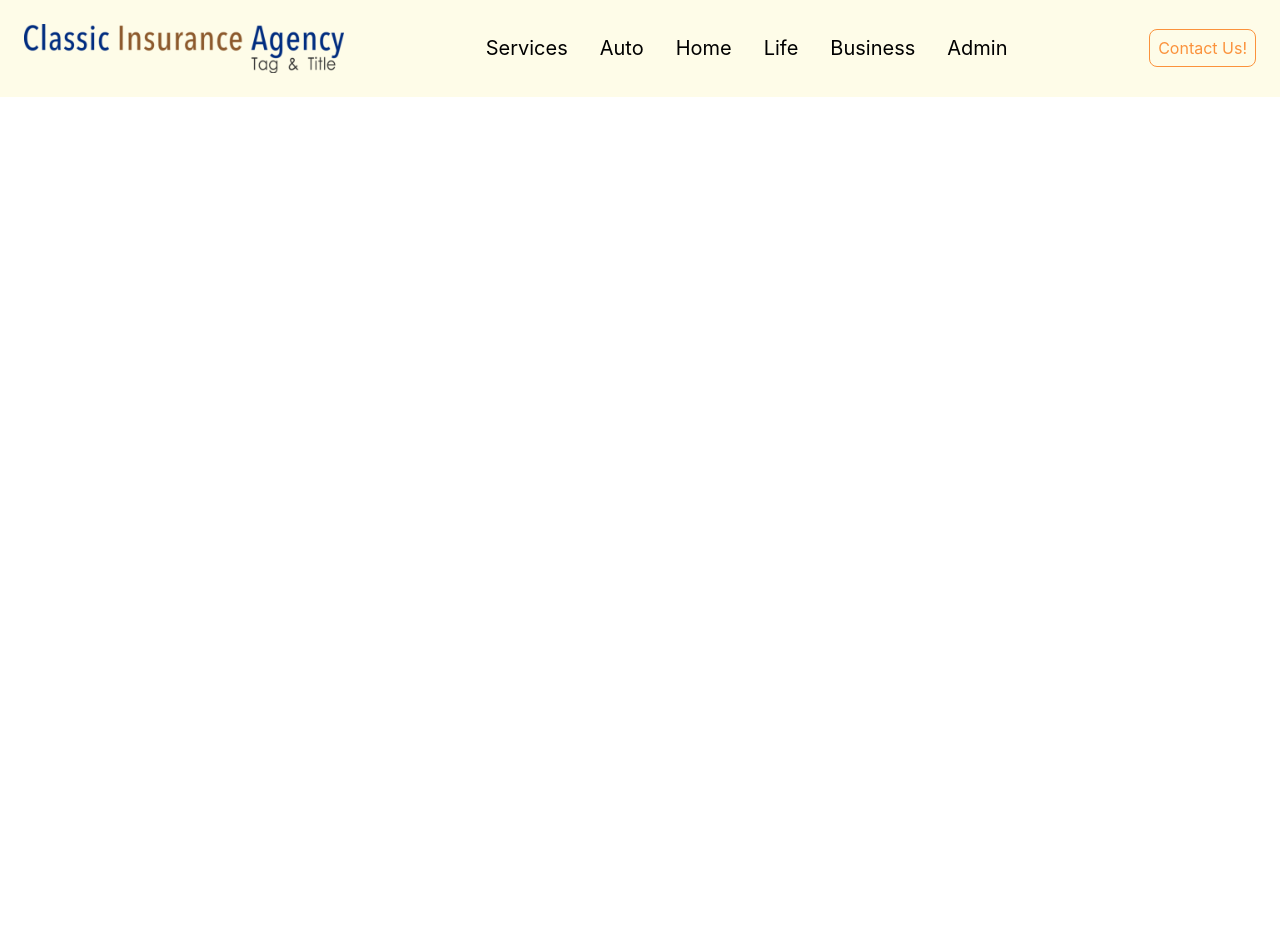
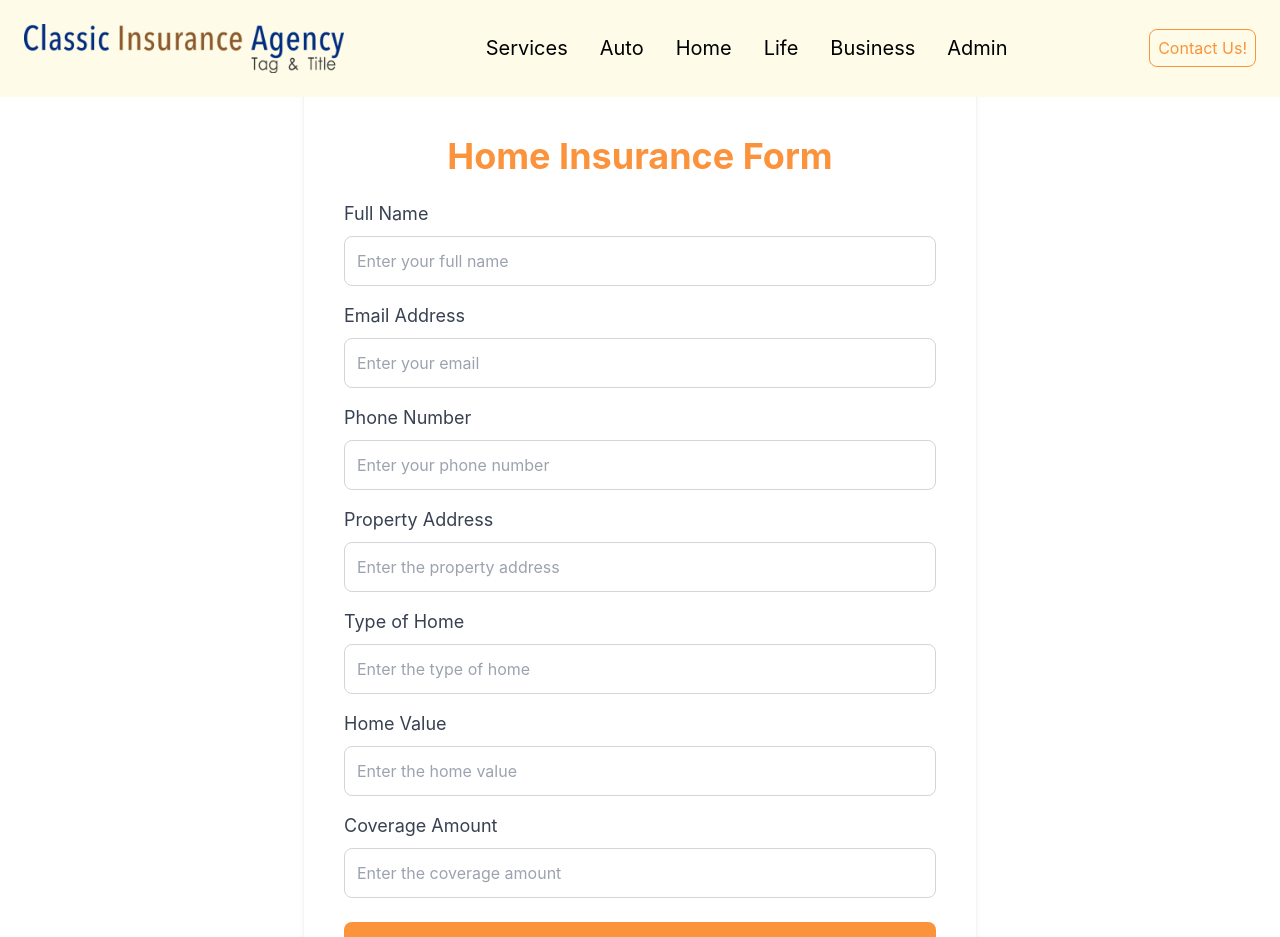
Before and after one commit to tajsharma/classic-insurance-proj, a React (Create React App) app in the folder insurance-frontend/: page /home in a window 1280 px wide. Shown: the top 937 px of the page. Before the commit the page ends 800 px from the top, so only its background shows below. Built offline with nearby package versions, Linux system fonts and the light colour scheme.

Commit message:
Boilerplate code for the home insurance form

```diff
--- a/insurance-frontend/src/Components/HomeForm.tsx
+++ b/insurance-frontend/src/Components/HomeForm.tsx
@@ -1,10 +1,128 @@
-import React from "react";
+import React, {useState} from "react";
 
 const HomeForm: React.FC = () =>{
-    return(
-        <h1 className="text-4xl font-bold text-center">
-            Home Insurance Form
-        </h1>
-    )
-}
+    const [formData, setFormData] = useState({
+      name: '',
+      email: '',
+      phone: '',
+      propertyAddress: '',
+      homeType: '',
+      homeValue: '',
+      coverageAmount: '',
+    });
+
+    const handleChange = (e: React.ChangeEvent<HTMLInputElement | HTMLSelectElement>) => {
+      const { name, value } = e.target;
+      setFormData({ ...formData, [name]: value });
+    };
+
+    const handleSubmit = (e: React.FormEvent) => {
+      e.preventDefault();
+      console.log(formData);
+      // Add your form submission logic here
+    };
+
+    return (
+      <div className="p-10 pt-24 bg-white rounded-lg shadow-md max-w-2xl mx-auto mt-10">
+        <h2 className="text-4xl font-bold text-orange-400 text-center mb-6">Home Insurance Form</h2>
+
+        <form onSubmit={handleSubmit}>
+          <div className="mb-4">
+            <label className="block text-gray-700 text-lg mb-2" htmlFor="name">Full Name</label>
+            <input
+              type="text"
+              name="name"
+              value={formData.name}
+              onChange={handleChange}
+              className="w-full p-3 border border-gray-300 rounded-lg focus:outline-none focus:ring-2 focus:ring-orange-400"
+              placeholder="Enter your full name"
+              required
+            />
+          </div>
+
+          <div className="mb-4">
+            <label className="block text-gray-700 text-lg mb-2" htmlFor="email">Email Address</label>
+            <input
+              type="email"
+              name="email"
+              value={formData.email}
+              onChange={handleChange}
+              className="w-full p-3 border border-gray-300 rounded-lg focus:outline-none focus:ring-2 focus:ring-orange-400"
+              placeholder="Enter your email"
+              required
+            />
+          </div>
+
+          <div className="mb-4">
+            <label className="block text-gray-700 text-lg mb-2" htmlFor="phone">Phone Number</label>
+            <input
+              type="tel"
+              name="phone"
+              value={formData.phone}
+              onChange={handleChange}
+              className="w-full p-3 border border-gray-300 rounded-lg focus:outline-none focus:ring-2 focus:ring-orange-400"
+              placeholder="Enter your phone number"
+              required
+            />
+          </div>
+
+          <div className="mb-4">
+            <label className="block text-gray-700 text-lg mb-2" htmlFor="propertyAddress">Property Address</label>
+            <input
+              type="text"
+              name="propertyAddress"
+              value={formData.propertyAddress}
+              onChange={handleChange}
+              className="w-full p-3 border border-gray-300 rounded-lg focus:outline-none focus:ring-2 focus:ring-orange-400"
+              placeholder="Enter the property address"
+              required
+            />
+          </div>
+
+          <div className="mb-4">
+            <label className="block text-gray-700 text-lg mb-2" htmlFor="homeType">Type of Home</label>
+            <input
+              type="text"
+              name="homeType"
+              value={formData.homeType}
+              onChange={handleChange}
+              className="w-full p-3 border border-gray-300 rounded-lg focus:outline-none focus:ring-2 focus:ring-orange-400"
+              placeholder="Enter the type of home"
+              required
+            />
+          </div>
+
+          <div className="mb-4">
+            <label className="block text-gray-700 text-lg mb-2" htmlFor="homeValue">Home Value</label>
+            <input
+              type="text"
+              name="homeValue"
+              value={formData.homeValue}
+              onChange={handleChange}
+              className="w-full p-3 border border-gray-300 rounded-lg focus:outline-none focus:ring-2 focus:ring-orange-400"
+              placeholder="Enter the home value"
+              required
+            />
+          </div>
+
+          <div className="mb-6">
+            <label className="block text-gray-700 text-lg mb-2" htmlFor="coverageAmount">Coverage Amount</label>
+            <input
+              type="text"
+              name="coverageAmount"
+              value={formData.coverageAmount}
+              onChange={handleChange}
+              className="w-full p-3 border border-gray-300 rounded-lg focus:outline-none focus:ring-2 focus:ring-orange-400"
+              placeholder="Enter the coverage amount"
+              required
+            />
+          </div>
+
+          <button type="submit" className="w-full bg-orange-400 text-white p-3 rounded-lg font-semibold hover:bg-orange-500 transition duration-300">
+            Submit
+          </button>
+        </form>
+      </div>
+    );
+};
 export default HomeForm;
```
